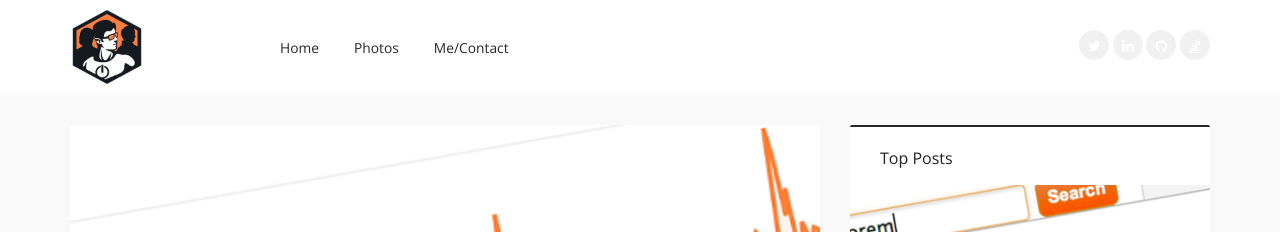
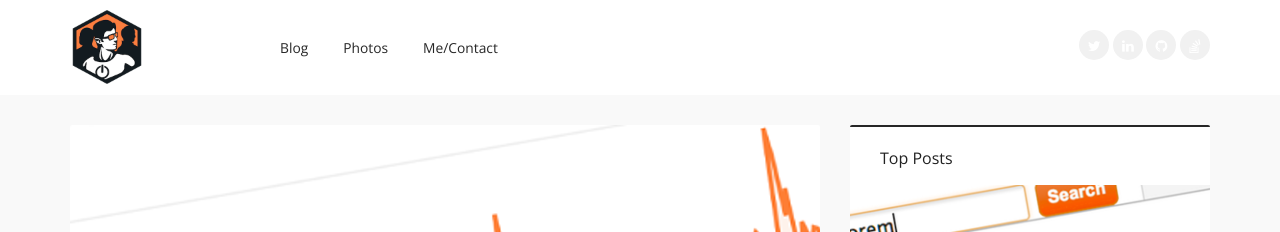
Before and after one commit to matthiasmullie/mullie.eu, a Jekyll site: the page built from index.html, in a window 1280 px wide and 900 px high. Shown: the top 232 px of the window. Built offline with Jekyll 4.4.1, drawn with Linux system fonts in a browser that asks for light colours; Markdown is read by kramdown in place of the engine named in the settings; the list of posts is cut into pages by our own code.

Commit message:
Rename Home to Blog in navigation

```diff
--- a/_includes/menu.html
+++ b/_includes/menu.html
@@ -2,7 +2,7 @@
   <ul class="sf-menu clearfix">
 
     <li>
-      <a href="{{ site.baseurl }}"{% if page.url == site.baseurl %} class="active"{% endif %}>Home</a>
+      <a href="{{ site.baseurl }}"{% if page.url == site.baseurl %} class="active"{% endif %}>Blog</a>
     </li>
 
     {% comment %}
```
